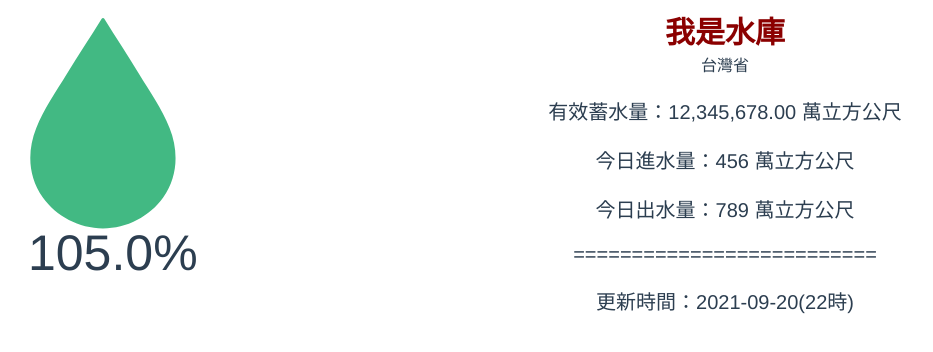
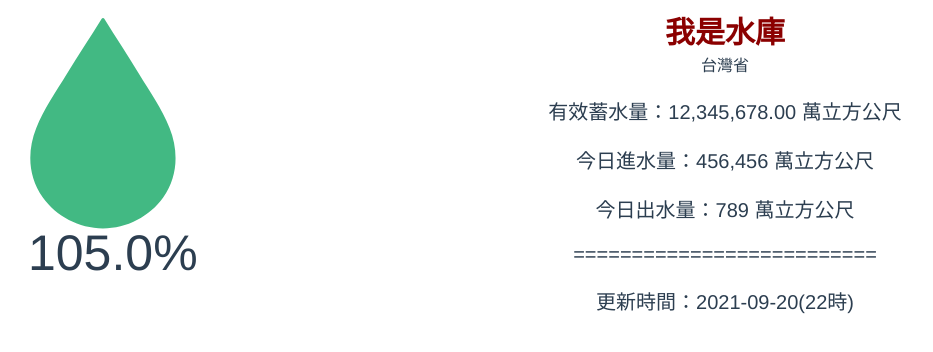
Before and after one commit to Frank0321/Taiwan_Reservoir, a Vue app: page /reservoirInfo in a window 1280 px wide. Shown: the top 352 px of the page, without its empty margins (0-933 px from the left). Built offline with nearby package versions, Linux system fonts and the light colour scheme.

Commit message:
新增 TODO list

```diff
--- a/src/components/reservoirInfoDemo.vue
+++ b/src/components/reservoirInfoDemo.vue
@@ -3,6 +3,7 @@
     <div class="flex justify-center">
       <div class="flex-initial xl:mr-10 lg:mr-5 md:mr-12 mr-5">
         <!-- water percentage chart -->
+<!--        TODO : 將 v-mode 的值帶到 percentage 中-->
         <drop class="drop" :percentage="105" />
       </div>
       <div
@@ -29,7 +30,7 @@
           <p class="mt-5 text-brown">
             有效蓄水量：{{ isMoney(12345678) }} 萬立方公尺
           </p>
-          <p class="mt-2 text-brown">今日進水量：456 萬立方公尺</p>
+          <p class="mt-2 text-brown">今日進水量：{{asMonetaryFormat(456456.00)}} 萬立方公尺</p>
           <p class="mt-2 text-brown">今日出水量：789 萬立方公尺</p>
           <div>
             <p class="mt-2 text-brown">==========================</p>
@@ -52,6 +53,15 @@ export default {
         return val.toFixed(2).replace(/\B(?=(\d{3})+(?!\d))/g, ",");
       }
     },
+    //參考 reinsurance-ui 的寫法
+    //TODO : 將他拉出來到 utils 的檔案夾中，當作共用的方法
+    asMonetaryFormat(value) {
+      if (typeof value == "number") {
+        let result = new Intl.NumberFormat("zh-TW").format(value);
+        return result;
+      }
+      return value;
+    },
   },
 };
 </script>
--- a/src/views/Home.vue
+++ b/src/views/Home.vue
@@ -11,6 +11,7 @@
     <!--      <p>今日出水量 : {{item.daliyOverflow}}</p>-->
     <!--      <p>更新時間 : {{item.updateAt}} </p>-->
     <!--    </div>-->
+<!--    TODO : 新增篩選的功能 : 供水區域、水庫名稱 -->
     <div class="list" v-for="item in rowData" :key="item.id">
       <ReservoirInfo :child-row-data="item" />
     </div>
@@ -45,8 +46,8 @@ export default {
       //   console.log(response.data[0]);
       // })
 
-      var dbjson = require("../static/reservoirArea.json");
-      console.log("dbjson", dbjson.areaData);
+      let DBjson = require("../static/reservoirArea.json");
+      console.log("DBjson", DBjson.areaData);
 
       let self = this;
       axios
@@ -56,6 +57,7 @@ export default {
           self.rowData = response.data[0];
           console.log("self", self.rowData);
         });
+      //TODO : 將外部資料與內部資料組合再一起
     },
   },
 };
```
